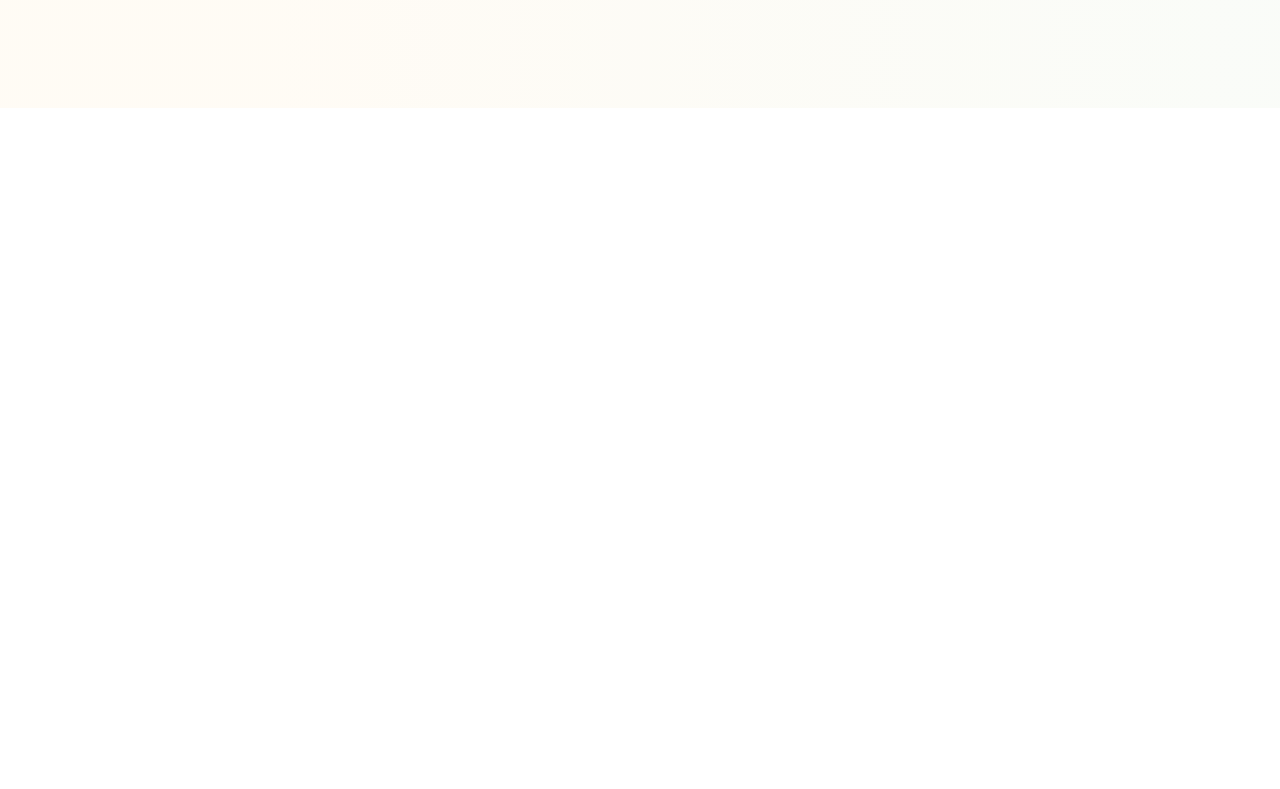
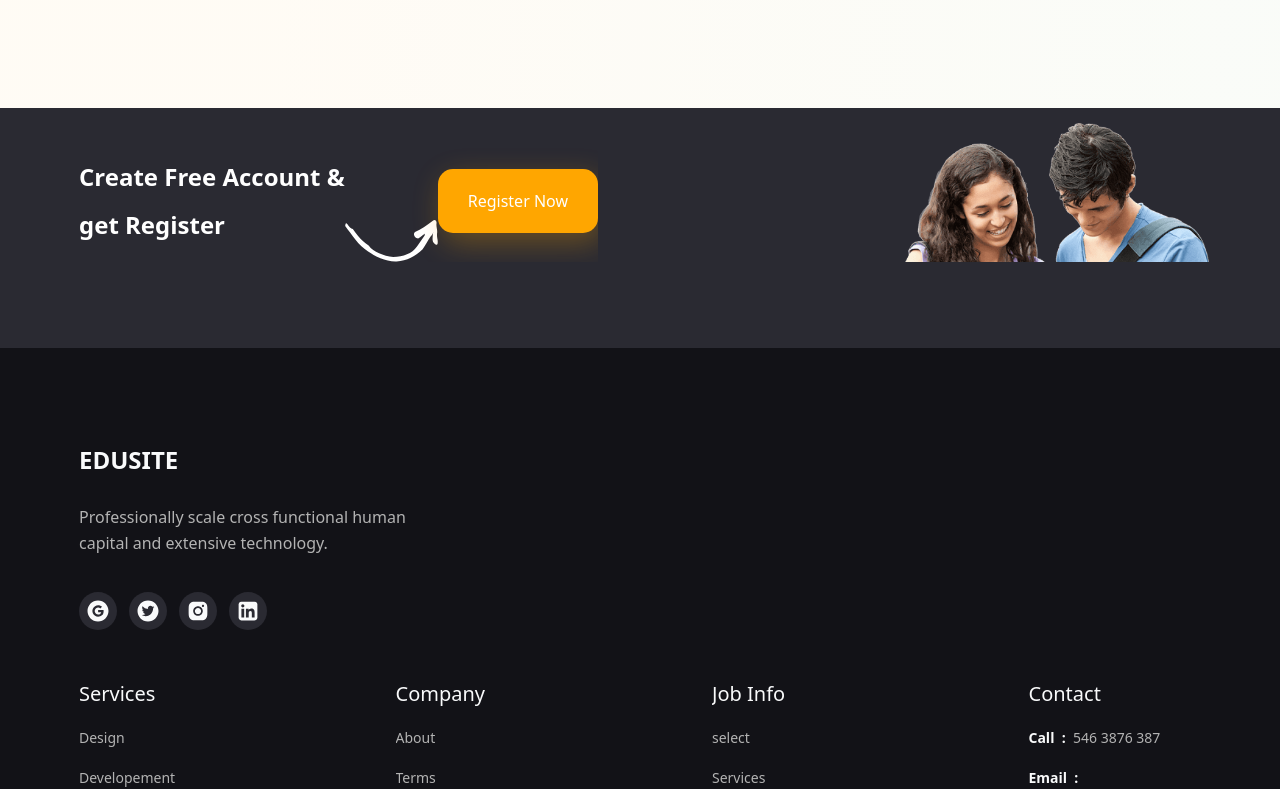
Before and after one commit to Alice2212/edusite, a React (Create React App) app: page /about in a window 1280 px wide. Shown: the part 640-1429 px from the top of the page. Before the commit the page ends 800 px from the top, so only its background shows below. Built offline with nearby package versions, Linux system fonts and the light colour scheme.

Commit message:
contact section

```diff
--- a/src/components/About.jsx
+++ b/src/components/About.jsx
@@ -1,6 +1,8 @@
 import React from "react";
 import aboutBanner from "../assets/images/about-banner.png";
 import aboutVector from "../assets/images/about-vector.svg";
+import Contact from "./Contact";
+import Footer from "./Footer";
 // import {FaPlay} from "react-icons/fa"
 
 const About = () => {
@@ -38,6 +40,8 @@
           </div>
         </div>
       </div>
+      <Contact />
+      <Footer />
     </div>
   );
 };
--- a/src/components/Department.jsx
+++ b/src/components/Department.jsx
@@ -2,6 +2,8 @@
 import details from "../Data/Department-Data";
 import { Card, Button } from "flowbite-react";
 import { AiOutlineArrowRight } from "react-icons/ai";
+import Contact from "./Contact";
+import Footer from "./Footer";
 
 const department = () => {
 
@@ -49,6 +51,8 @@
           </button>
         </div>
       </div>
+      <Contact />
+      <Footer />
     </div>
   );
 };
--- a/src/components/Teams.jsx
+++ b/src/components/Teams.jsx
@@ -8,6 +8,8 @@
   AiFillInstagram,
   AiFillLinkedin,
 } from "react-icons/ai";
+import Contact from "./Contact";
+import Footer from "./Footer";
 
 const Teams = () => {
   return (
@@ -72,6 +74,8 @@
           </div>
         </div>
       </div>
+      <Contact />
+      <Footer />
     </section>
   );
 };
```
